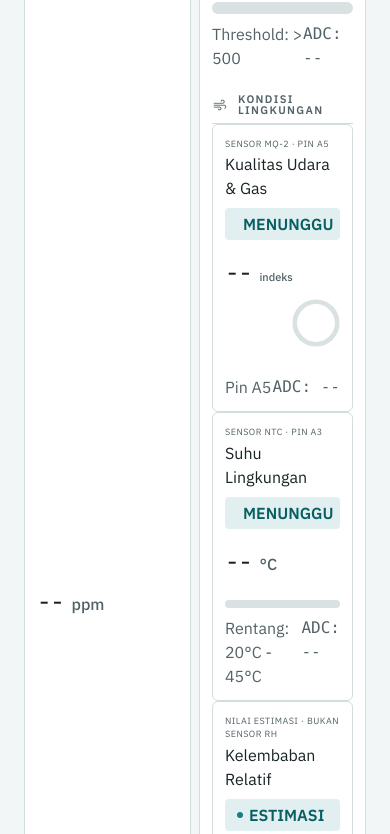
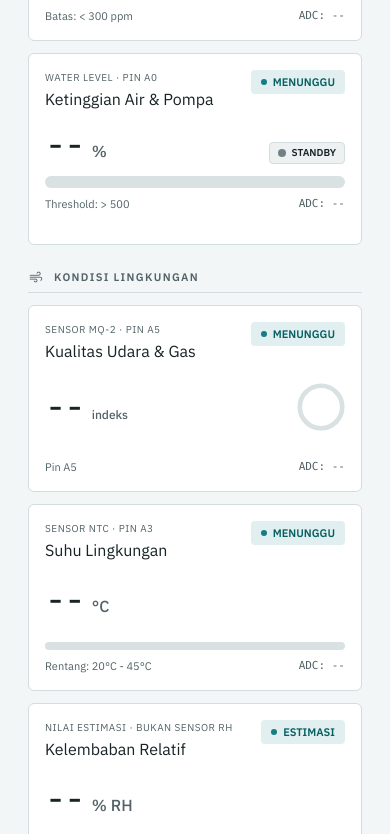
Before and after one commit to darubots/Finall-day, a plain HTML site: page final/website/index.html in a window 390 px wide. Shown: the part 674-1508 px from the top of the page. Drawn offline with nearby package versions, Linux system fonts and the light colour scheme; no server answers.

Commit message:
Fix mobile card layout (Gemini fix applied)

```diff
--- a/final/website/index.html
+++ b/final/website/index.html
@@ -90,50 +90,38 @@
     .status-readout { display:inline-flex; align-items:center; gap:6px; padding:4px 8px; border-radius:4px; border:1px solid var(--color-card-border); background:var(--color-surface-container-low); font:600 10px/1.2 "IBM Plex Sans",sans-serif; }
     @media (max-width:1023px) {
       main { padding-top:116px !important; }
-      .sensor-grid > .sensor-panel { grid-column:span 6; }
-      .sensor-grid > .sensor-panel:nth-child(9) { grid-column:1/-1; }
+      .sensor-grid { grid-template-columns:repeat(2,minmax(0,1fr)) !important; gap:12px; }
+      .sensor-grid > .sensor-panel { grid-column:span 1 !important; }
+      .sensor-grid > .sensor-panel:last-child { grid-column:1/-1 !important; }
+      .sensor-grid > .sensor-group-label { grid-column:1/-1 !important; }
       .system-state { min-width:150px; }
     }
-    @media (max-width:700px) {
+    @media (max-width:640px) {
       header > div { height:60px !important; padding-left:12px !important; padding-right:12px !important; }
-      main { padding-top:108px !important; padding-bottom:24px !important; }
-      .sensor-grid { grid-template-columns:repeat(2,minmax(0,1fr)) !important; }
-      .sensor-grid > .sensor-panel { grid-column:span 1; }
-      .sensor-grid > .sensor-panel:nth-child(n) { grid-column:span 1; }
-      .sensor-grid > .sensor-group-label { grid-column:1/-1; }
-      .sensor-panel { min-height:auto; padding:14px !important; }
+      main { padding-top:108px !important; padding-bottom:24px !important; padding-left:12px !important; padding-right:12px !important; }
+      .sensor-grid { grid-template-columns:1fr !important; gap:12px !important; }
+      .sensor-grid > .sensor-panel { grid-column:1/-1 !important; min-height:auto; padding:16px !important; }
+      .sensor-grid > .sensor-group-label { grid-column:1/-1 !important; margin-top:12px; }
       .system-state { width:100%; padding:10px 0 0; border-left:0; border-top:1px solid var(--color-card-border); }
       header .header-brand-copy { display:none; }
       header img { width:30px !important; height:30px !important; }
       #themeToggleBtn { width:32px; height:32px; padding:0 !important; justify-content:center; }
-      .sensor-panel .font-headline-metric { font-size:1.6rem; }
-      #sectionTelemetry,#sectionWaste,#sectionTraffic { gap:12px !important; }
-      .trend-panel { padding:14px !important; }
+      .sensor-panel .font-headline-metric { font-size:2.2rem; }
+      #sectionTelemetry,#sectionWaste,#sectionTraffic { gap:16px !important; }
+      .trend-panel { padding:16px !important; }
+      .status-readout { padding:4px 8px; font-size:10px; }
+      .sensor-panel .text-sm { font-size:12px; }
+      .sensor-panel .text-xs { font-size:11px; }
+      .sensor-panel .text-\[10px\] { font-size:10px; }
+    }
+    @media (max-width:380px) {
+      main { padding-left:8px !important; padding-right:8px !important; }
+      .sensor-grid { gap:10px !important; }
+      .sensor-panel { padding:14px !important; }
+      .sensor-panel .font-headline-metric { font-size:1.85rem; }
       .status-readout { padding:3px 6px; font-size:9px; }
-      .sensor-panel .text-sm { font-size:11px; }
-      .sensor-panel .text-xs { font-size:10px; }
-      .sensor-panel .text-\[10px\] { font-size:9px; }
-    }
-    @media (max-width:430px) {
-      main { padding-top:100px !important; padding-left:8px !important; padding-right:8px !important; }
-      .sensor-grid { gap:8px !important; }
-      .sensor-panel { padding:12px !important; }
-      .sensor-panel .font-headline-metric { font-size:1.5rem; }
-      .telemetry-card { padding:12px !important; }
-      .status-readout { padding:3px 5px; font-size:8px; }
-      #sectionTraffic .grid-cols-2 { grid-template-columns:1fr 1fr; gap:8px; }
-      #sectionTraffic .grid-cols-2 > div { padding:10px !important; }
-      #sectionTraffic .grid-cols-2 .font-headline-metric { font-size:1.3rem; }
-      #cctvPlayerWrapper { height:240px !important; }
-      .trend-panel svg { height:200px !important; }
-      footer { padding:12px 8px !important; font-size:10px; }
-    }
-    @media (max-width:360px) {
-      header > div { padding-left:8px !important; padding-right:8px !important; }
       header img { width:26px !important; height:26px !important; }
-      .sensor-panel .font-headline-metric { font-size:1.35rem; }
-      #sectionTraffic .grid-cols-2 { grid-template-columns:1fr; }
-      .nav-tab { font-size:9px !important; padding:4px 2px !important; }
+      footer { padding:12px 8px !important; font-size:11px; }
     }
   </style>
 
@@ -497,12 +485,12 @@
 
           <!-- TDS -->
           <div class="sensor-panel telemetry-card flex flex-col justify-between bg-surface-container-lowest">
-            <div class="flex flex-col gap-2">
-              <div class="flex flex-col">
+            <div class="flex items-start justify-between gap-3">
+              <div class="flex flex-col min-w-0">
                 <span class="font-label-telemetry text-[10px] text-on-surface-variant uppercase tracking-wider">Sensor TDS · Pin A2</span>
                 <h3 class="font-headline-sm text-headline-sm text-on-surface mt-0.5">Kualitas Air (TDS)</h3>
               </div>
-              <span id="badgeTdsStatus" class="inline-flex items-center gap-1.5 px-3 py-1 rounded bg-secondary-container text-on-secondary-container font-label-telemetry text-label-telemetry uppercase font-semibold">
+              <span id="badgeTdsStatus" class="inline-flex items-center gap-1.5 px-2.5 py-1 rounded bg-secondary-container text-on-secondary-container font-label-telemetry text-xs uppercase font-semibold shrink-0">
                 <span class="w-1.5 h-1.5 rounded-full bg-secondary"></span>Menunggu
               </span>
             </div>
@@ -512,37 +500,40 @@
             </div>
             <div class="flex items-center justify-between pt-2">
               <span class="font-label-caption text-xs text-on-surface-variant">Batas: &lt; 300 ppm</span>
-              <span class="font-label-caption font-mono text-on-surface-variant">ADC: <span id="valTdsRaw">--</span></span>
+              <span class="font-label-caption font-mono text-xs text-on-surface-variant">ADC: <span id="valTdsRaw">--</span></span>
             </div>
           </div>
 
           <!-- Water Level -->
           <div class="sensor-panel telemetry-card flex flex-col justify-between bg-surface-container-lowest">
-            <div class="flex flex-col gap-2">
-              <div class="flex flex-col">
+            <div class="flex items-start justify-between gap-3">
+              <div class="flex flex-col min-w-0">
                 <span class="font-label-telemetry text-[10px] text-on-surface-variant uppercase tracking-wider">Water Level · Pin A0</span>
                 <h3 class="font-headline-sm text-headline-sm text-on-surface mt-0.5">Ketinggian Air &amp; Pompa</h3>
               </div>
-              <span id="badgeWaterStatus" class="inline-flex items-center gap-1.5 px-3 py-1 rounded bg-secondary-container text-on-secondary-container font-label-telemetry text-label-telemetry uppercase font-semibold">
+              <span id="badgeWaterStatus" class="inline-flex items-center gap-1.5 px-2.5 py-1 rounded bg-secondary-container text-on-secondary-container font-label-telemetry text-xs uppercase font-semibold shrink-0">
                 <span class="w-1.5 h-1.5 rounded-full bg-secondary"></span>Menunggu
               </span>
             </div>
             <div class="my-4 flex flex-col gap-2">
+              <div class="flex items-baseline justify-between gap-2">
                 <div class="flex items-baseline gap-2">
                   <span class="font-headline-metric text-headline-metric text-on-surface tracking-tighter" id="valWaterLvl">--</span>
                   <span class="font-headline-sm text-headline-sm text-on-surface-variant font-medium">%</span>
-                <div class="status-readout ml-auto">
+                </div>
+                <div class="status-readout shrink-0">
                   <span class="w-2 h-2 rounded-full bg-outline" id="dotPump"></span>
-                  <span class="font-label-telemetry text-[9px] uppercase text-on-surface" id="textPump">STANDBY</span>
+                  <span class="font-label-telemetry text-[10px] uppercase text-on-surface" id="textPump">STANDBY</span>
                 </div>
               </div>
               <div class="flex flex-col gap-2 pt-1">
                 <div class="w-full h-3 rounded-full bg-surface-container-high overflow-hidden">
                   <div id="waterLevelBar" class="h-full transition-all duration-500" style="width:0%;"></div>
                 </div>
-              <div class="flex justify-between font-label-caption text-on-surface-variant">
+                <div class="flex justify-between font-label-caption text-xs text-on-surface-variant">
                   <span>Threshold: &gt; 500</span>
                   <span class="font-mono">ADC: <span id="valWaterRaw">--</span></span>
+                </div>
               </div>
             </div>
           </div>
@@ -551,21 +542,21 @@
 
           <!-- MQ Gas -->
           <div class="sensor-panel telemetry-card flex flex-col justify-between bg-surface-container-lowest">
-            <div class="flex flex-col gap-2">
-              <div class="flex flex-col">
+            <div class="flex items-start justify-between gap-3">
+              <div class="flex flex-col min-w-0">
                 <span class="font-label-telemetry text-[10px] text-on-surface-variant uppercase tracking-wider">Sensor MQ-2 · Pin A5</span>
                 <h3 class="font-headline-sm text-headline-sm text-on-surface mt-0.5">Kualitas Udara &amp; Gas</h3>
               </div>
-              <span id="badgeAqiStatus" class="inline-flex items-center gap-1.5 px-3 py-1 rounded bg-secondary-container text-on-secondary-container font-label-telemetry text-label-telemetry uppercase font-semibold">
+              <span id="badgeAqiStatus" class="inline-flex items-center gap-1.5 px-2.5 py-1 rounded bg-secondary-container text-on-secondary-container font-label-telemetry text-xs uppercase font-semibold shrink-0">
                 <span class="w-1.5 h-1.5 rounded-full bg-secondary"></span>Menunggu
               </span>
             </div>
-            <div class="my-5 flex flex-col gap-3">
+            <div class="my-5 flex items-center justify-between gap-2">
               <div class="flex items-baseline gap-2">
                 <span class="font-headline-metric text-headline-metric text-on-surface tracking-tighter" id="valAqi">--</span>
                 <span class="font-headline-sm text-sm text-on-surface-variant font-medium">indeks</span>
               </div>
-              <div class="relative w-12 h-12 flex items-center justify-center self-end">
+              <div class="relative w-12 h-12 flex items-center justify-center shrink-0">
                 <svg class="w-full h-full -rotate-90" viewBox="0 0 36 36">
                   <path class="text-surface-container-high" d="M18 2.0845 a 15.9155 15.9155 0 0 1 0 31.831 a 15.9155 15.9155 0 0 1 0 -31.831" fill="none" stroke="currentColor" stroke-width="3.5"></path>
                   <path id="circleAqi" class="text-secondary" d="M18 2.0845 a 15.9155 15.9155 0 0 1 0 31.831 a 15.9155 15.9155 0 0 1 0 -31.831" fill="none" stroke="currentColor" stroke-dasharray="0, 100" stroke-width="3.5"></path>
@@ -573,19 +564,19 @@
               </div>
             </div>
             <div class="flex items-center justify-between pt-2">
-              <span class="font-label-caption text-on-surface-variant">Pin A5</span>
-              <span class="font-label-caption font-mono text-on-surface-variant">ADC: <span id="valMqRaw">--</span></span>
+              <span class="font-label-caption text-xs text-on-surface-variant">Pin A5</span>
+              <span class="font-label-caption font-mono text-xs text-on-surface-variant">ADC: <span id="valMqRaw">--</span></span>
             </div>
           </div>
 
           <!-- Temperature -->
           <div class="sensor-panel telemetry-card flex flex-col justify-between bg-surface-container-lowest">
-            <div class="flex flex-col gap-2">
-              <div class="flex flex-col">
+            <div class="flex items-start justify-between gap-3">
+              <div class="flex flex-col min-w-0">
                 <span class="font-label-telemetry text-[10px] text-on-surface-variant uppercase tracking-wider">Sensor NTC · Pin A3</span>
                 <h3 class="font-headline-sm text-headline-sm text-on-surface mt-0.5">Suhu Lingkungan</h3>
               </div>
-              <span id="badgeTempStatus" class="inline-flex items-center gap-1.5 px-3 py-1 rounded bg-secondary-container text-on-secondary-container font-label-telemetry text-label-telemetry uppercase font-semibold">
+              <span id="badgeTempStatus" class="inline-flex items-center gap-1.5 px-2.5 py-1 rounded bg-secondary-container text-on-secondary-container font-label-telemetry text-xs uppercase font-semibold shrink-0">
                 <span class="w-1.5 h-1.5 rounded-full bg-secondary"></span>Menunggu
               </span>
             </div>
@@ -597,7 +588,7 @@
               <div class="relative w-full h-2 rounded-full bg-surface-container-high overflow-hidden">
                 <div id="tempBar" class="absolute left-0 top-0 bottom-0 bg-primary-container rounded-full transition-all duration-500" style="width:0%;"></div>
               </div>
-              <div class="flex justify-between font-label-caption text-on-surface-variant">
+              <div class="flex justify-between font-label-caption text-xs text-on-surface-variant">
                 <span>Rentang: 20°C - 45°C</span>
                 <span class="font-mono">ADC: <span id="valNtcRaw">--</span></span>
               </div>
@@ -606,12 +597,12 @@
 
           <!-- Humidity -->
           <div class="sensor-panel telemetry-card flex flex-col justify-between bg-surface-container-lowest">
-            <div class="flex flex-col gap-2">
-              <div class="flex flex-col">
+            <div class="flex items-start justify-between gap-3">
+              <div class="flex flex-col min-w-0">
                 <span class="font-label-telemetry text-[10px] text-on-surface-variant uppercase tracking-wider">Nilai estimasi · bukan sensor RH</span>
                 <h3 class="font-headline-sm text-headline-sm text-on-surface mt-0.5">Kelembaban Relatif</h3>
               </div>
-              <span class="inline-flex items-center gap-1.5 px-3 py-1 rounded bg-secondary-container text-on-secondary-container font-label-telemetry text-label-telemetry uppercase font-semibold">
+              <span class="inline-flex items-center gap-1.5 px-2.5 py-1 rounded bg-secondary-container text-on-secondary-container font-label-telemetry text-xs uppercase font-semibold shrink-0">
                 <span class="w-1.5 h-1.5 rounded-full bg-secondary"></span>Estimasi
               </span>
             </div>
@@ -620,8 +611,8 @@
               <span class="font-headline-sm text-headline-sm text-on-surface-variant font-medium">% RH</span>
             </div>
             <div class="flex items-center justify-between pt-2">
-              <span class="font-label-caption text-on-surface-variant">Turunan dari NTC</span>
-              <span class="text-[10px] uppercase tracking-wider text-amber-500">Derived</span>
+              <span class="font-label-caption text-xs text-on-surface-variant">Turunan dari NTC</span>
+              <span class="text-[10px] uppercase tracking-wider text-amber-500 font-semibold">Derived</span>
             </div>
           </div>
 
@@ -629,16 +620,16 @@
 
           <!-- PLTS -->
           <div class="sensor-panel telemetry-card flex flex-col justify-between bg-surface-container-lowest">
-            <div class="flex flex-col gap-2">
-              <div class="flex flex-col">
+            <div class="flex items-start justify-between gap-3">
+              <div class="flex flex-col min-w-0">
                 <span class="font-label-telemetry text-[10px] text-on-surface-variant uppercase tracking-wider">Node energi · Firmware</span>
                 <h3 class="font-headline-sm text-headline-sm text-on-surface mt-0.5">Kelistrikan PLTS DC</h3>
               </div>
-              <span class="inline-flex items-center gap-1.5 px-3 py-1 rounded bg-amber-500/15 text-amber-500 font-label-telemetry text-label-telemetry uppercase font-semibold border border-amber-500/30">
+              <span class="inline-flex items-center gap-1.5 px-2.5 py-1 rounded bg-amber-500/15 text-amber-500 font-label-telemetry text-xs uppercase font-semibold border border-amber-500/30 shrink-0">
                 <span class="w-1.5 h-1.5 rounded-full bg-amber-500"></span>Simulasi
               </span>
             </div>
-            <div class="my-4 grid grid-cols-3 gap-2 p-3 bg-surface-container-low border border-[var(--color-card-border)]">
+            <div class="my-4 grid grid-cols-3 gap-2 p-3 rounded bg-surface-container-low border border-[var(--color-card-border)]">
               <div class="flex flex-col items-center">
                 <span class="font-label-telemetry text-[10px] text-on-surface-variant uppercase">VOLT</span>
                 <span class="font-headline-md text-on-surface font-bold"><span id="valVoltage">--</span> <span class="text-[10px] font-normal text-on-surface-variant">V</span></span>
@@ -653,8 +644,8 @@
               </div>
             </div>
             <div class="flex items-center justify-between pt-1">
-              <span class="font-label-caption text-on-surface-variant">Rentang 4-5V &amp; 2-3A</span>
-              <span class="font-label-telemetry text-on-surface-variant font-semibold">DC PLTS</span>
+              <span class="font-label-caption text-xs text-on-surface-variant">Rentang 4-5V &amp; 2-3A</span>
+              <span class="font-label-telemetry text-xs text-on-surface-variant font-semibold">DC PLTS</span>
             </div>
           </div>
         </div>
```
Lines whose indentation alone changed are shown as unchanged.
